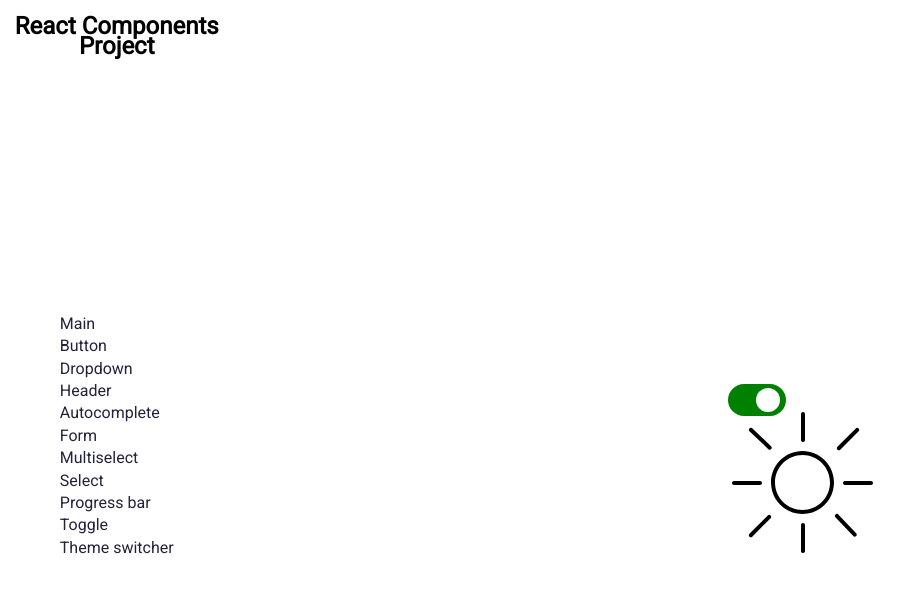
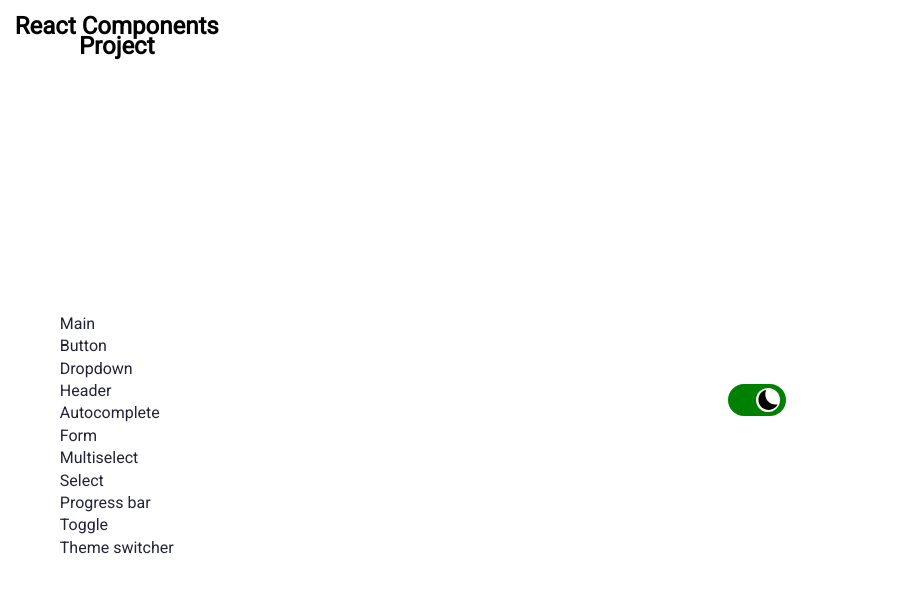
Before and after one commit to maximobelets/react-headers, a React (Vite) app: page /theme-switcher in a window 1280 px wide. Both pictures are taken after a click on the element 756 px from the left and 400 px from the top of the page. Shown: the top 592 px of the page, without its empty margins (0-920 px from the left). Built offline with nearby package versions, Linux system fonts and the light colour scheme.

Commit message:
Update ThemeSwitcher

```diff
--- a/src/components/ThemeSwitcher/ThemeSwitcher.module.css
+++ b/src/components/ThemeSwitcher/ThemeSwitcher.module.css
@@ -18,8 +18,17 @@
   background: white;
   border-radius: 20px;
   transition: transform 0.25s ease;
+  position: relative;
 }
 
 .thumbAnimation {
   transform: translateX(24px);
 }
+
+.icon {
+  width: 20px;
+  height: 20px;
+  position: absolute;
+  top: 2px;
+  left: 2px;
+}
--- a/src/components/ThemeSwitcher/ThemeSwitcher.tsx
+++ b/src/components/ThemeSwitcher/ThemeSwitcher.tsx
@@ -1,19 +1,25 @@
 import React, { useState } from 'react';
 
 import SunIcon from '../../assets/icons/sun-icon.svg?react';
+import HalfMoonIcon from '../../assets/icons/half-moon-icon.svg?react';
 
 import s from './ThemeSwitcher.module.css';
 
 export const ThemeSwitcher = () => {
-	const [on, setOn] = useState(false);
+	const [isDarkTheme, setIsDarkTheme] = useState(false);
 
 	return (
 		<div
-			className={`${s.root} ${on && s.on}`}
-			onClick={() => setOn(!on)}
+			className={`${s.root} ${isDarkTheme && s.on}`}
+			onClick={() => setIsDarkTheme(!isDarkTheme)}
 		>
-			<div className={`${s.thumb} ${on && s.thumbAnimation}`} />
-			<SunIcon />
+			<div className={`${s.thumb} ${isDarkTheme && s.thumbAnimation}`}>
+				{isDarkTheme ? (
+					<HalfMoonIcon className={s.icon} />
+				): (
+					<SunIcon className={s.icon} />
+				)}
+			</div>
 		</div>
 	)
 };
```
